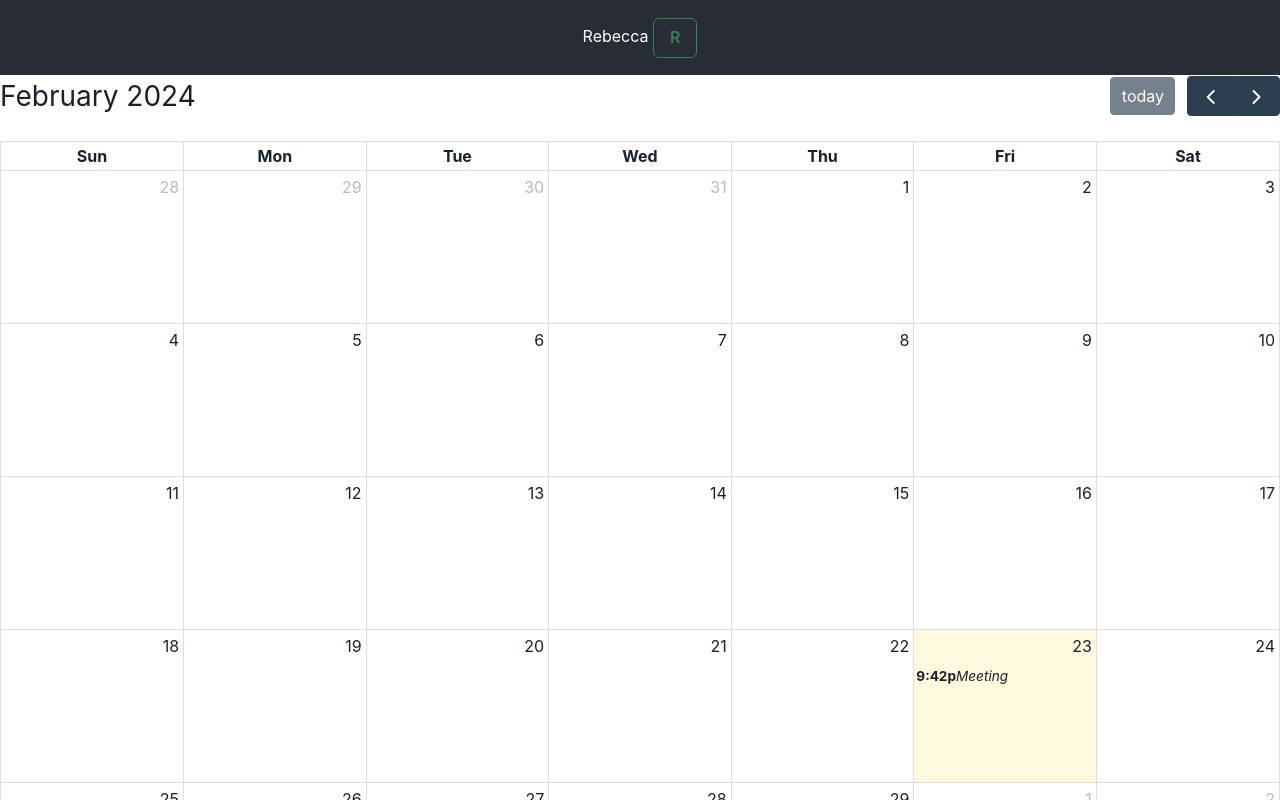
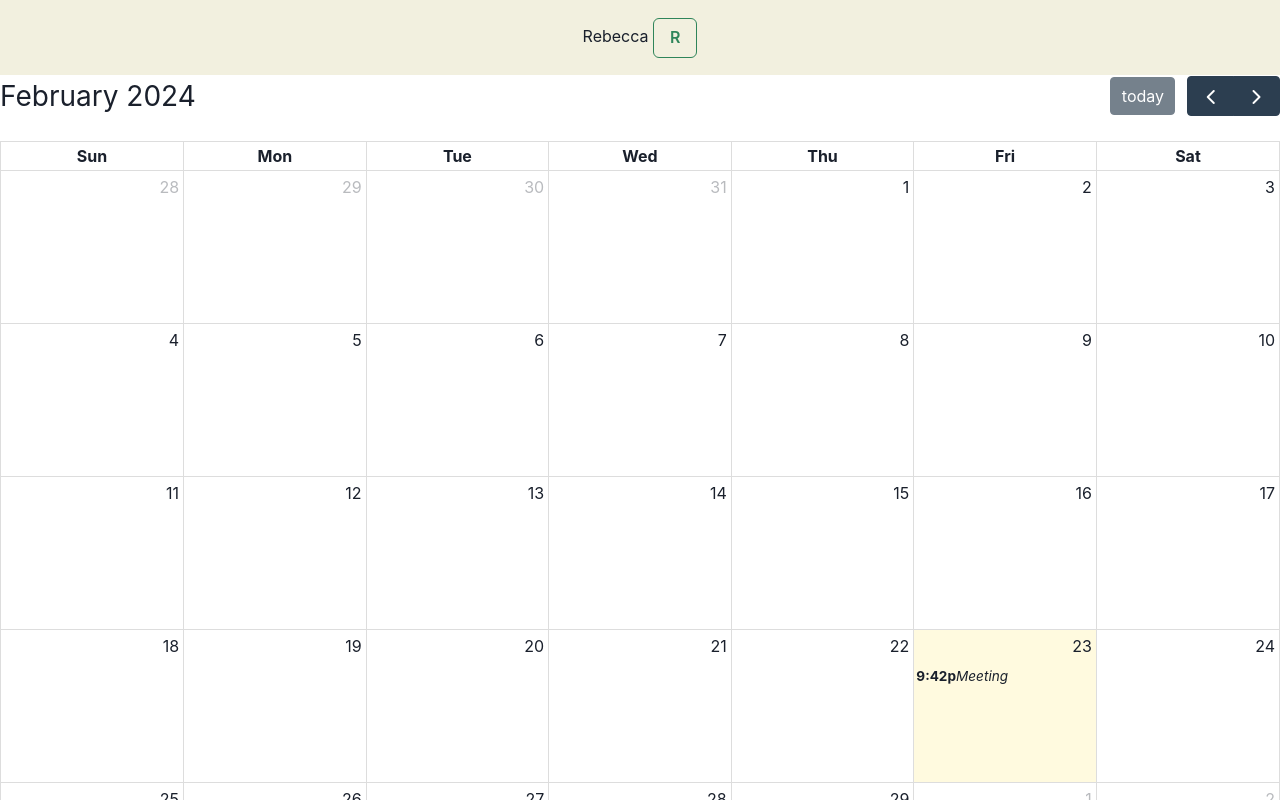
Before and after one commit to rebeccaquey/Calendar-Event-App, a React (Create React App) app: page / in a window 1280 px wide. Shown: the top 800 px of the page. Built offline with nearby package versions, Linux system fonts and the light colour scheme; no server answers.

Commit message:
make header background cream instead of dark gray

```diff
--- a/src/App.css
+++ b/src/App.css
@@ -3,19 +3,14 @@
 }
 
 .App-header {
-  background-color: #282c34;
+  background-color: #F2F0DF;
   min-height: 75px;
   display: flex;
   flex-direction: column;
   align-items: center;
   justify-content: center;
   font-size: 16px;
-  color: white;
 }
-
-/* .App-body {
-
-} */
 
 .App-link {
   color: #61dafb;
```
